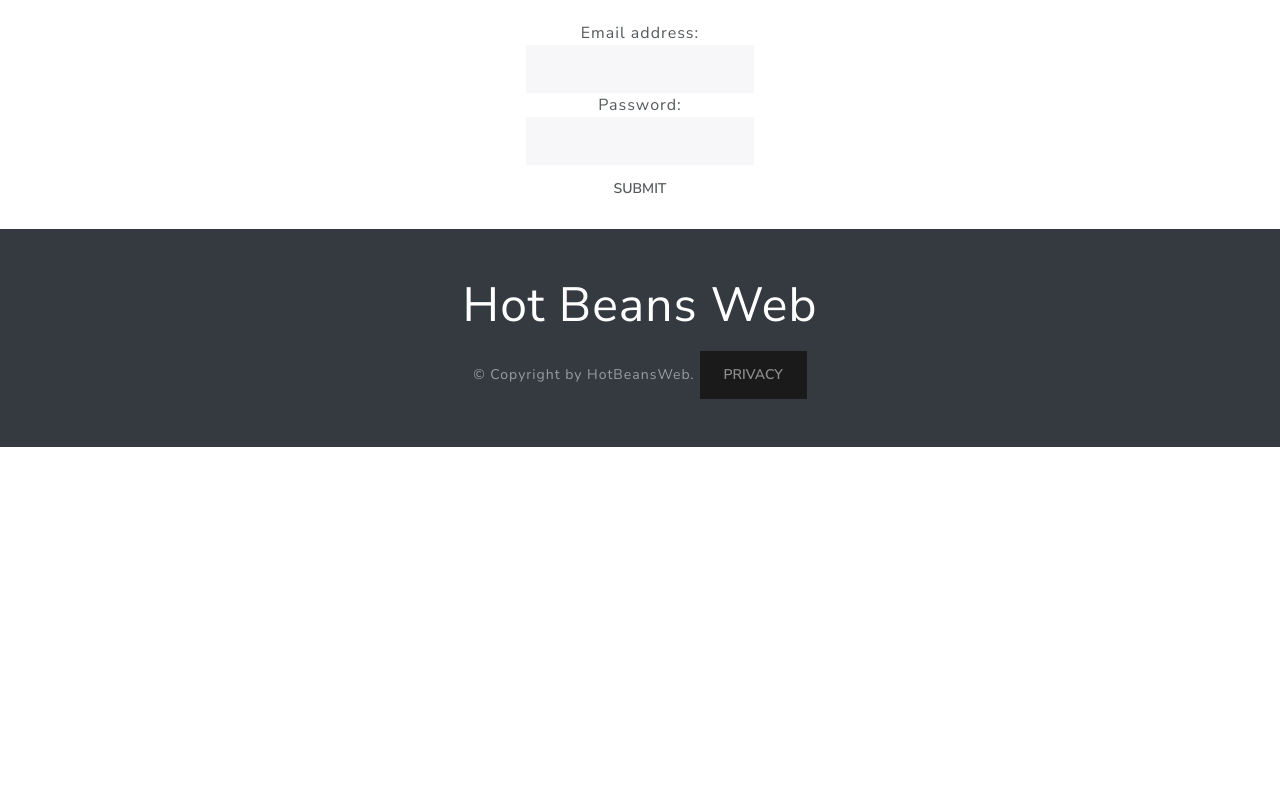
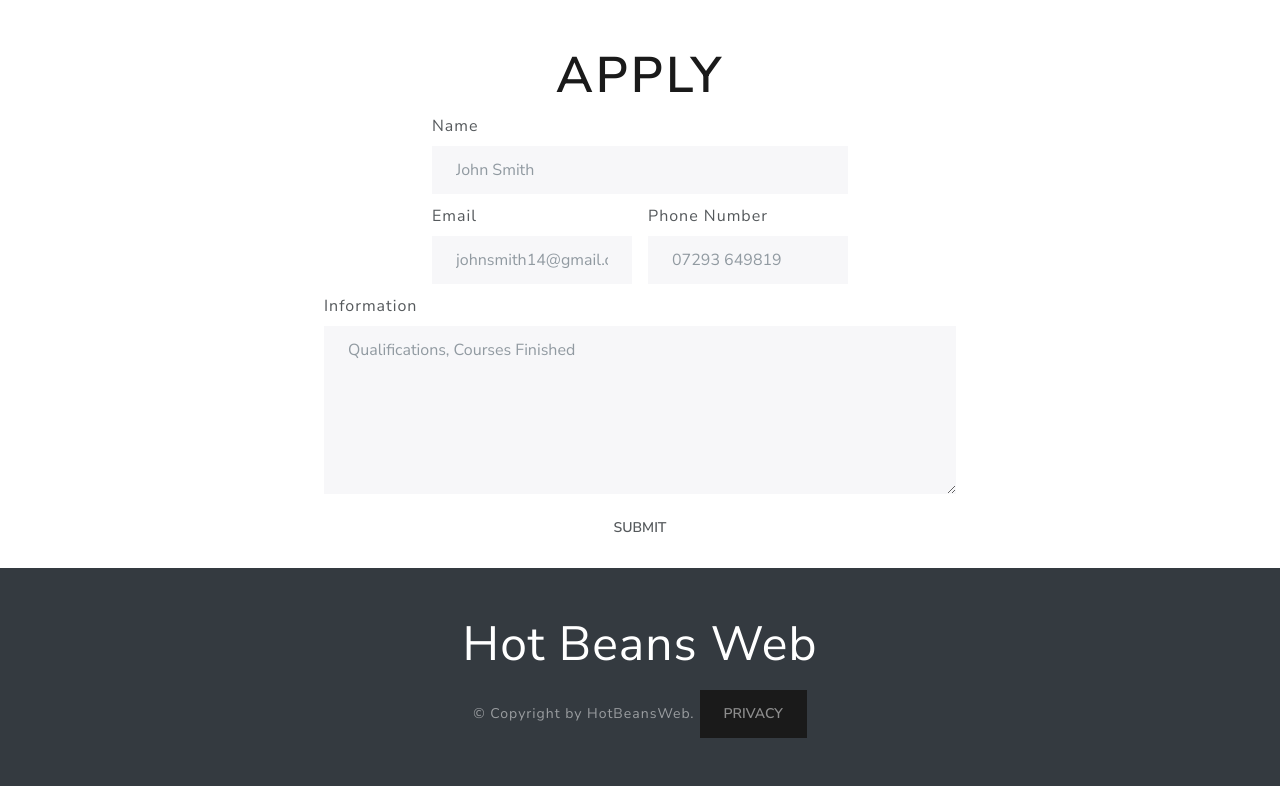
Before and after one commit to dysom56/Unit-15-Website-Development, a plain HTML site: page apply.html in a window 1280 px wide. Shown: the part 107-909 px from the top of the page. Before the commit the page ends 800 px from the top, so only its background shows below. Drawn offline with nearby package versions, Linux system fonts and the light colour scheme.

Commit message:
Apply, jobspecs, and courses pages updated
Apply page is almost finished, needs some work to the footer. Job specs page is finished. Courses page updated to have a title.

```diff
--- a/apply.html
+++ b/apply.html
@@ -38,19 +38,36 @@
     </div>
   </nav>
 
-  <div class="d-flex justify-content-center">
-    <form class="form-inline">
-      <div class="form-group">
-        <label class="sr-only" for="email">Email address:</label>
-        <input type="email" class="form-control  formInputs" id="email">
-      </div>
-      <div class="form-group">
-        <label class="sr-only" for="pwd">Password:</label>
-        <input type="password" class="form-control formInputs" id="pwd">
-      </div>
-      <button type="submit" class="btn btn-default">Submit</button>
-    </form>
+  <p class="h1">Apply</p>
+
+<form class="justify-content-center">
+<div class="row g-3 justify-content-center">
+<div class="col-4">
+    <label for="inputName" class="form-label">Name</label>
+    <input type="text" class="form-control" id="inputName" placeholder="John Smith">
   </div>
+</div>
+<div class="row g-3 justify-content-center" style="padding-top: 10px">
+<div class="col-md-2">
+    <label for="inputEmail" class="form-label">Email</label>
+    <input type="email" class="form-control" id="inputEmail" placeholder="johnsmith14@gmail.com">
+  </div>
+  <div class="col-md-2">
+    <label for="inputPhone" class="form-label">Phone Number</label>
+    <input type="number" class="form-control" id="inputPhone" placeholder="07293 649819">
+  </div>
+</div>
+<div class="row g-3 justify-content-center" style="padding-top: 10px">
+<div class="col-md-6">
+<label for="inputInfo" class="form-label" id="infoLabel">Information</label>
+<textarea class="form-control" id="inputInfo" placeholder="Qualifications, Courses Finished" rows="6"></textarea>
+</div>
+</div>
+<div class="row g-3 justify-content-center" style="padding-top: 10px">
+<div class="col-md-3">
+<button type="submit" class="btn btn-default justify-content-center" id="submitBtn">Submit</button>
+</div>
+</form>
 
   <!-- Modal -->
   <div class="modal fade modal-lg" id="exampleModal" tabindex="-1" aria-labelledby="exampleModalLabel"
--- a/css/applystyles.css
+++ b/css/applystyles.css
@@ -1,3 +1,21 @@
 .form-inline {
     text-align: center;
 }
+
+footer {
+    margin-top: 262px;
+}
+
+.h1 {
+	font-size: 50px;
+	padding-top: 25px;
+	text-align: center;
+}
+
+.col-md-3 {
+	text-align: center;
+}
+
+#submitBtn {
+	text-align: center;
+}
--- a/css/coursestyles.css
+++ b/css/coursestyles.css
@@ -1,5 +1,5 @@
 .WebDesigner {
-    padding-top: 100px;
+    padding-top: 70px;
 }
 
 .WebDeveloper {
@@ -9,3 +9,9 @@
 footer {
     margin-top: 262px;
 }
+
+.h1 {
+	font-size: 50px;
+	padding-top: 25px;
+	text-align: center;
+}
--- a/css/jobspecs.css
+++ b/css/jobspecs.css
@@ -0,0 +1,17 @@
+.WebDesigner {
+    padding-top: 70px;
+}
+
+.WebDeveloper {
+    padding-top: 100px;
+}
+
+footer {
+    margin-top: 262px;
+}
+
+.h1 {
+	font-size: 50px;
+	padding-top: 25px;
+	text-align: center;
+}
```
Also changed, not shown: courses.html (+2 -0 lines), jobspecs.html (+40 -43 lines).
